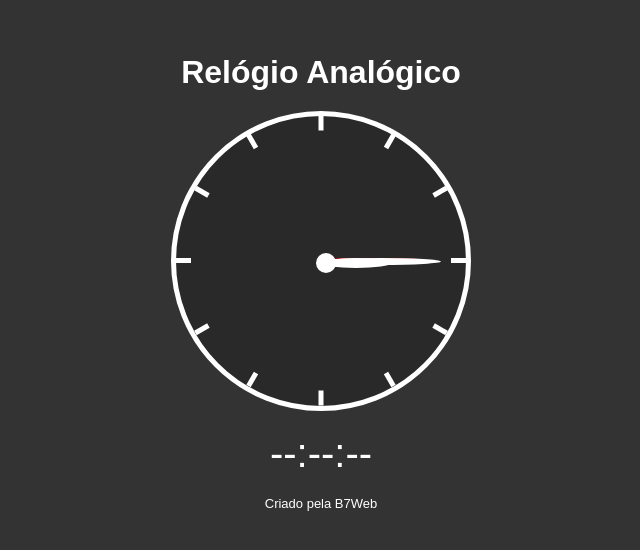
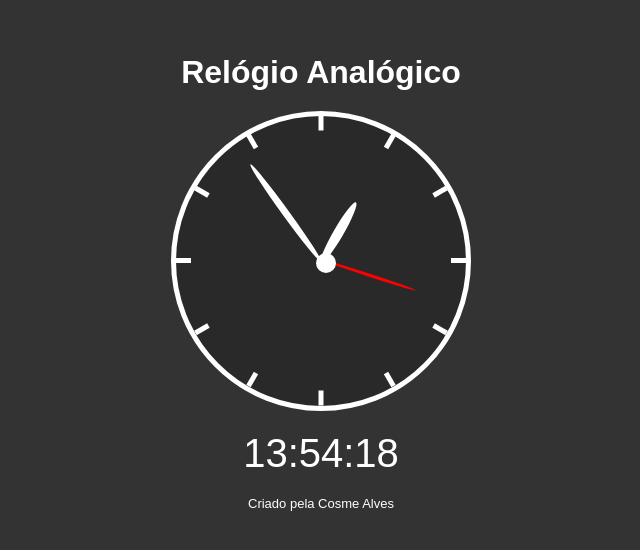
Before and after one commit to cosmeaf/relogio_analogico, a plain HTML site: page index.html in a window 1280 px wide. Shown: the part 118-668 px from the top of the page, without its empty margins (319-959 px from the left). Drawn offline with Linux system fonts and the light colour scheme.

Commit message:
Project analogic watch finish

```diff
--- a/index.html
+++ b/index.html
@@ -5,6 +5,7 @@
     <meta http-equiv="X-UA-Compatible" content="IE=edge">
     <meta name="viewport" content="width=device-width, initial-scale=1.0">
     <title>Relógio Analógico</title>
+    <link rel="icon" href="favicon.ico" />
     <link rel="stylesheet" href="style.css" />
 </head>
 <body>
@@ -34,7 +35,7 @@
     </div>
     <div class="digital">--:--:--</div>
 
-    <footer>Criado pela B7Web</footer>
+    <footer>Criado pela Cosme Alves</footer>
 
     <script src="script.js"></script>
 </body>
--- a/script.js
+++ b/script.js
@@ -0,0 +1,33 @@
+let digitalElement = document.querySelector('.digital');
+let sElement = document.querySelector('.p_s');
+let mElement = document.querySelector('.p_m');
+let hElement = document.querySelector('.p_h');
+
+
+
+function updateClock(){
+    let now = new Date();
+    let hour = now.getHours();
+    let minute = now.getMinutes();
+    let second = now.getSeconds();
+
+    // Relógio Digital
+    digitalElement.innerHTML = `${fixZero(hour)}:${fixZero(minute)}:${fixZero(second)}`;
+
+    // Relógio Analógico
+    let sDeg = ((360 / 60) * second) - 90;
+    let mDeg = ((360 / 60) * minute) - 90;
+    let hDeg = ((360 / 12) * hour) - 90;
+
+    sElement.style.transform = `rotate(${sDeg}deg)`;
+    mElement.style.transform = `rotate(${mDeg}deg)`;
+    hElement.style.transform = `rotate(${hDeg}deg)`;
+}
+
+function fixZero(time){
+    return time < 10 ? `0${time}` : time;
+}
+
+
+setInterval(updateClock, 1000);
+updateClock();
```
Also changed, not shown: clock.png (added), favicon.ico (added).
